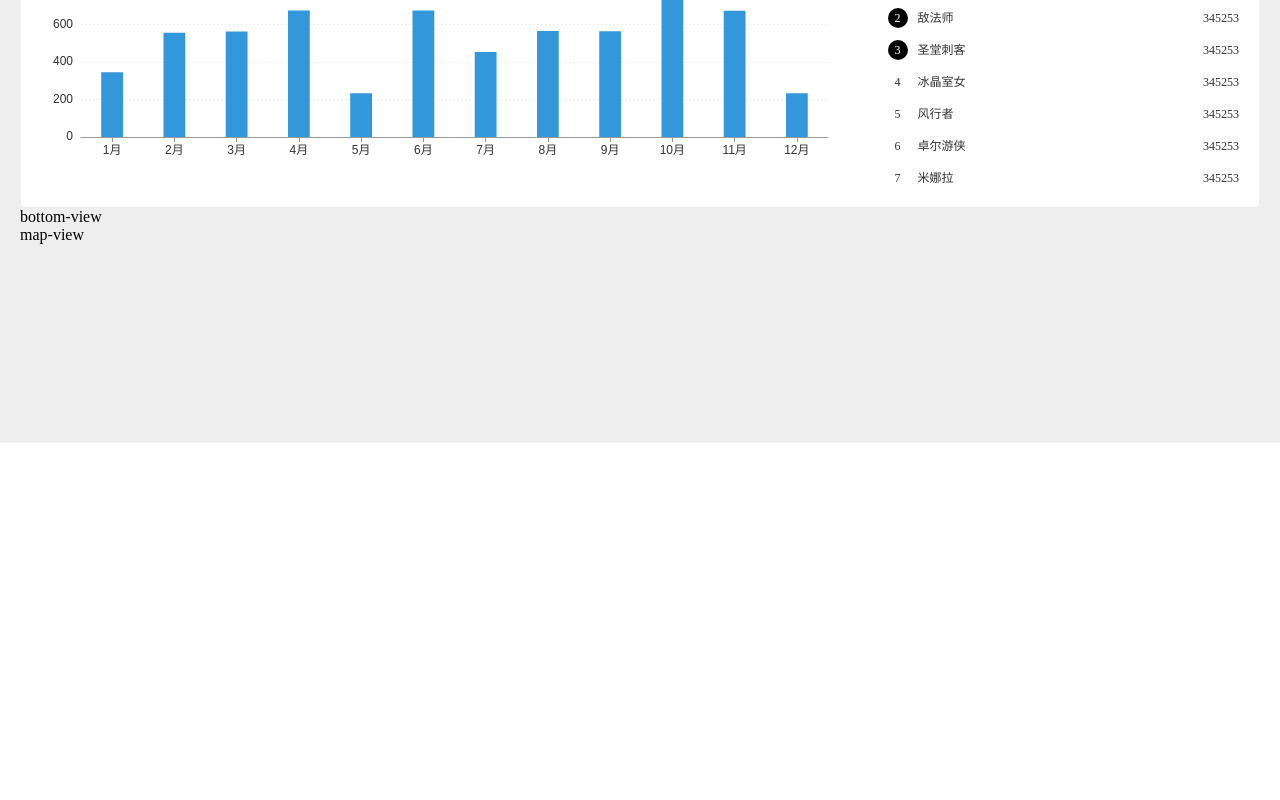
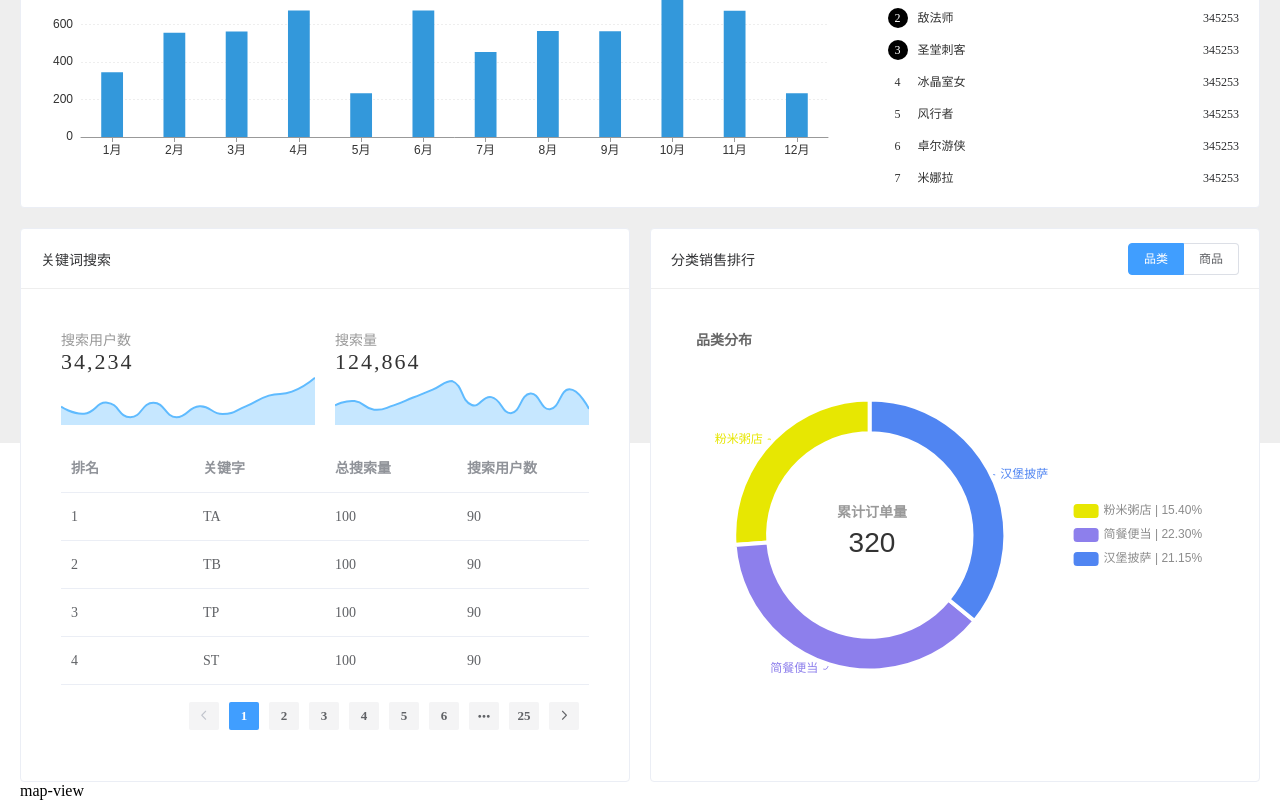
Before and after one commit to Atlanstis/datav-report, a Vue app: page /#/ in a window 1280 px wide. Shown: the part 357-1157 px from the top of the page. Before the commit the page ends 800 px from the top, so only its background shows below. Built offline with nearby package versions, Linux system fonts and the light colour scheme.

Commit message:
feat: 饼图实现

```diff
--- a/src/components/bottom-view/index.vue
+++ b/src/components/bottom-view/index.vue
@@ -1,7 +1,334 @@
 <template>
-  <div>bottom-view</div>
+  <div class="bottom-view">
+    <div class="view">
+      <el-card shadow="hover">
+        <template v-slot:header>
+          <div class="title-wrapper">关键词搜索</div>
+        </template>
+        <template>
+          <div class="chart-wrapper">
+            <div class="chart-inner">
+              <div class="chart">
+                <div class="chart-title">搜索用户数</div>
+                <div class="chart-data">34,234</div>
+                <v-echarts :options="searchUserOptions"></v-echarts>
+              </div>
+              <div class="chart">
+                <div class="chart-title">搜索量</div>
+                <div class="chart-data">124,864</div>
+                <v-echarts :options="searchNumOptions"></v-echarts>
+              </div>
+            </div>
+            <div class="table-wrapper">
+              <el-table :data="tableData">
+                <el-table-column label="排名" prop="rank"></el-table-column>
+                <el-table-column
+                  label="关键字"
+                  prop="keyWord"
+                ></el-table-column>
+                <el-table-column
+                  label="总搜索量"
+                  prop="count"
+                ></el-table-column>
+                <el-table-column
+                  label="搜索用户数"
+                  prop="users"
+                ></el-table-column>
+              </el-table>
+              <el-pagination
+                layout="prev,pager,next"
+                :total="100"
+                :page-size="4"
+                background
+                @current-change="onCurrentChange"
+              ></el-pagination>
+            </div>
+          </div>
+        </template>
+      </el-card>
+    </div>
+    <div class="view">
+      <el-card shadow="hover">
+        <template v-slot:header>
+          <div class="title-wrapper">
+            <div class="title">分类销售排行</div>
+            <div class="radio-wrapper">
+              <el-radio-group v-model="radioValue" size="small">
+                <el-radio-button label="catogory">品类</el-radio-button>
+                <el-radio-button label=" ">商品</el-radio-button>
+              </el-radio-group>
+            </div>
+          </div>
+        </template>
+        <template>
+          <div class="chart-wrapper">
+            <v-echarts :options="pieChartOptions"></v-echarts>
+          </div>
+        </template>
+      </el-card>
+    </div>
+  </div>
 </template>
 
 <script>
-export default {}
+export default {
+  data() {
+    return {
+      searchUserOptions: {
+        xAxis: {
+          type: 'category',
+          boundaryGap: false
+        },
+        yAxis: {
+          show: false
+        },
+        series: [
+          {
+            type: 'line',
+            data: [55, 34, 67, 23, 67, 23, 56, 33, 56, 88, 100, 142],
+            areaStyle: {
+              color: 'rgba(95, 187, 255, .5)'
+            },
+            lineStyle: {
+              color: 'rgb(95, 187, 255)'
+            },
+            itemStyle: {
+              opacity: 0
+            },
+            smooth: true
+          }
+        ],
+        grid: {
+          top: 0,
+          left: 0,
+          right: 0,
+          bottom: 0
+        }
+      },
+      searchNumOptions: {
+        xAxis: {
+          type: 'category',
+          boundaryGap: false
+        },
+        yAxis: {
+          show: false
+        },
+        series: [
+          {
+            type: 'line',
+            data: [55, 67, 43, 55, 77, 99, 123, 56, 78, 33, 88, 44, 100, 45],
+            areaStyle: {
+              color: 'rgba(95, 187, 255, .5)'
+            },
+            lineStyle: {
+              color: 'rgb(95, 187, 255)'
+            },
+            itemStyle: {
+              opacity: 0
+            },
+            smooth: true
+          }
+        ],
+        grid: {
+          top: 0,
+          left: 0,
+          right: 0,
+          bottom: 0
+        }
+      },
+      tableData: [
+        { id: 1, rank: 1, keyWord: 'TA', count: 100, users: 90, range: '90%' },
+        { id: 2, rank: 2, keyWord: 'TB', count: 100, users: 90, range: '90%' },
+        { id: 3, rank: 3, keyWord: 'TP', count: 100, users: 90, range: '90%' },
+        { id: 4, rank: 4, keyWord: 'ST', count: 100, users: 90, range: '90%' }
+      ],
+      radioValue: 'catogory',
+      pieChartOptions: {}
+    }
+  },
+
+  mounted() {
+    this.renderPieChart()
+  },
+
+  methods: {
+    onCurrentChange(page) {},
+    renderPieChart() {
+      const mockData = [
+        {
+          legendName: '粉米粥店',
+          value: 67,
+          percent: '15.40%',
+          itemStyle: {
+            color: '#e7e702'
+          },
+          name: '粉米粥店 | 15.40%'
+        },
+        {
+          legendName: '简餐便当',
+          value: 97,
+          percent: '22.30%',
+          itemStyle: {
+            color: '#8d7fec'
+          },
+          name: '简餐便当 | 22.30%'
+        },
+        {
+          legendName: '汉堡披萨',
+          value: 92,
+          percent: '21.15%',
+          itemStyle: {
+            color: '#5085f2'
+          },
+          name: '汉堡披萨 | 21.15%'
+        }
+      ]
+      this.pieChartOptions = {
+        title: [
+          {
+            text: '品类分布',
+            textStyle: {
+              fontSize: 14,
+              color: '#666'
+            },
+            left: 20,
+            top: 20
+          },
+          {
+            text: '累计订单量',
+            subtext: '320',
+            x: '34.5%',
+            y: '42.5%',
+            textAlign: 'center',
+            textStyle: {
+              fontSize: 14,
+              color: '#999'
+            },
+            subtextStyle: {
+              fontSize: 28,
+              color: '#333'
+            }
+          }
+        ],
+        series: [
+          {
+            type: 'pie',
+            name: '品类分布',
+            data: mockData,
+            label: {
+              normal: {
+                show: true,
+                position: 'outer',
+                formatter: params => {
+                  return params.data.legendName
+                }
+              }
+            },
+            center: ['35%', '50%'],
+            radius: ['45%', '60%'],
+            labelLine: {
+              normal: {
+                length: 5,
+                length2: 3,
+                smooth: true
+              }
+            },
+            clockwise: false,
+            itemStyle: {
+              borderWidth: 4,
+              borderColor: '#fff'
+            }
+          }
+        ],
+        legend: {
+          type: 'scroll',
+          orient: 'vertical',
+          height: 250,
+          left: '70%',
+          top: 'middle',
+          textStyle: {
+            color: '#8c8c8c'
+          }
+        },
+        tooltip: {
+          trigger: 'item',
+          formatter: params => {
+            return (
+              `${params.seriesName}<br />` +
+              `${params.marker}${params.data.legendName}<br />` +
+              `数量：${params.data.value}<br />` +
+              `占比：${params.data.percent}`
+            )
+          }
+        }
+      }
+    }
+  }
+}
 </script>
+
+<style lang="scss" scoped>
+.bottom-view {
+  display: flex;
+  margin-top: 20px;
+  .view {
+    flex: 1;
+    width: 50%;
+    box-sizing: border-box;
+    &:first-child {
+      padding-right: 10px;
+    }
+    &:last-child {
+      padding-left: 10px;
+    }
+    .title-wrapper {
+      display: flex;
+      align-items: center;
+      justify-content: space-between;
+      height: 60px;
+      box-sizing: border-box;
+      border-bottom: 1px solid #eee;
+      font-size: 14px;
+      font-weight: 500;
+      padding: 0 20px;
+    }
+    .chart-wrapper {
+      display: flex;
+      flex-direction: column;
+      height: 452px;
+      .chart-inner {
+        display: flex;
+        padding: 0 10px;
+        margin-top: 20px;
+        .chart {
+          flex: 1;
+          padding: 0 10px;
+          .chart-title {
+            color: #999;
+            font-size: 14px;
+          }
+          .chart-data {
+            font-size: 22px;
+            color: #333;
+            font-weight: 500;
+            letter-spacing: 2px;
+          }
+          .echarts {
+            height: 50px;
+          }
+        }
+      }
+      .table-wrapper {
+        flex: 1;
+        margin-top: 20px;
+        padding: 0 20px 20px;
+        .el-pagination {
+          display: flex;
+          justify-content: flex-end;
+          margin-top: 15px;
+        }
+      }
+    }
+  }
+}
+</style>
--- a/src/plugins/element.js
+++ b/src/plugins/element.js
@@ -7,7 +7,10 @@ import {
   MenuItem,
   RadioButton,
   RadioGroup,
-  DatePicker
+  DatePicker,
+  Table,
+  TableColumn,
+  Pagination
 } from 'element-ui'
 
 Vue.use(Card)
@@ -18,3 +21,6 @@ Vue.use(Card)
   .use(RadioButton)
   .use(RadioGroup)
   .use(DatePicker)
+  .use(Table)
+  .use(TableColumn)
+  .use(Pagination)
```
